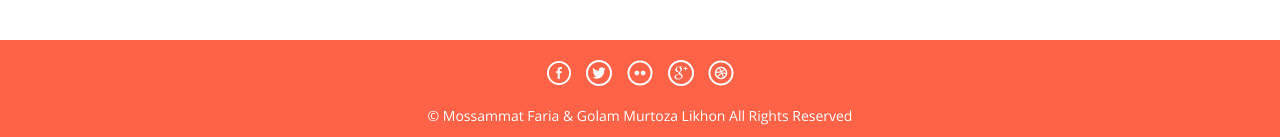
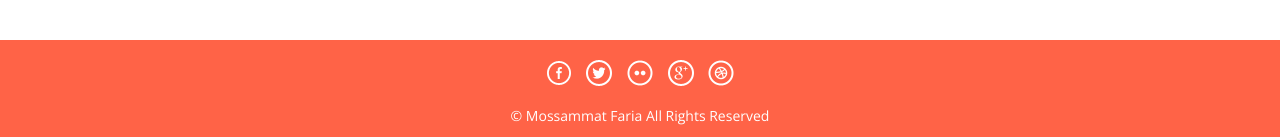
Before and after one commit to faria567/Event-Booking-Website, a PHP site: page / in a window 1280 px wide. Shown: the part 2255-2392 px from the top of the page. Run offline with PHP 8.4, Linux system fonts and the light colour scheme; a user stored in the database is signed in; data comes from the database, SQL or seed files in the repository.

Commit message:
Update footer.php

```diff
--- a/includes/footer.php
+++ b/includes/footer.php
@@ -16,6 +16,6 @@
 				<li><a class="dribbble" href="#"><span>Dribbble</span></a></li>
 			</ul>
 		</div>
-		<p class="wow zoomIn animated animated" data-wow-delay=".5s" style="visibility: visible; animation-delay: 0.5s; animation-name: zoomIn;">© Mossammat Faria & Golam Murtoza Likhon All Rights Reserved </p>
+		<p class="wow zoomIn animated animated" data-wow-delay=".5s" style="visibility: visible; animation-delay: 0.5s; animation-name: zoomIn;">© Mossammat Faria All Rights Reserved </p>
 	</div>
 </div>
```
